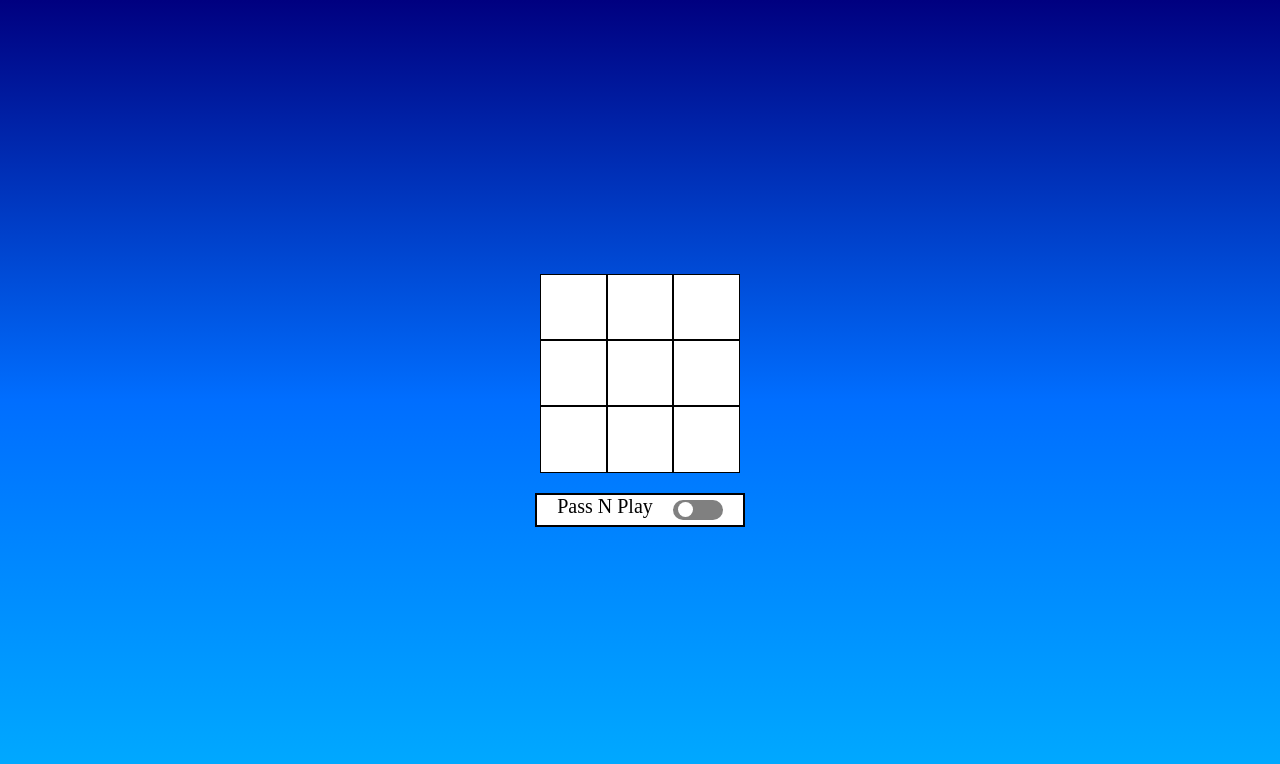
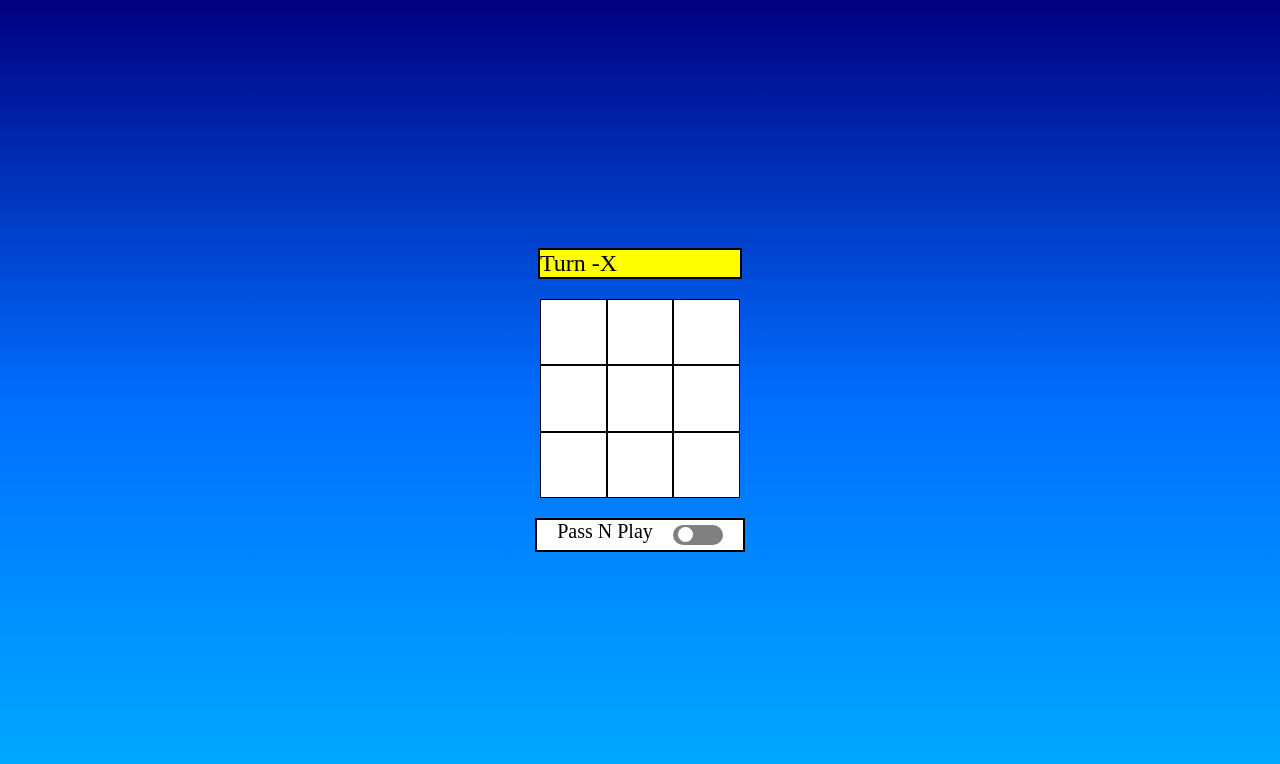
Before and after one commit to Sahitya-Dwivedi/Tic-Tac-Toe, a plain HTML site: page index.html in a window 1280 px wide. Drawn offline with Linux system fonts and the light colour scheme.

Commit message:
whose Turn feature done

```diff
--- a/index.html
+++ b/index.html
@@ -7,6 +7,10 @@
     <title>Tic Tac Toe</title>
   </head>
   <body>
+    <div class="turn">
+      <h2>Turn -</h2>
+      <h2 class="whoTurn"></h2>
+    </div>
     <div class="tic_tac_toe">
       <div class="box box1"></div>
       <div class="box box2"></div>
@@ -21,7 +25,7 @@
     <div class="mode">
       <div class="pass">Pass N Play</div>
       <div class="toggle">
-        <input type="checkbox" name="check" id="check"/>
+        <input type="checkbox" name="check" id="check" />
         <label for="check" class="btn"></label>
       </div>
     </div>
--- a/script.js
+++ b/script.js
@@ -2,7 +2,8 @@ let box = document.querySelectorAll(".box");
 let toggle = true;
 let check = document.querySelector("#check");
 let checked = false;
-
+let whoTurn = document.querySelector(".whoTurn")
+whoTurn.textContent = "X"
 check.addEventListener("change", (e) => {
   e.target.checked ? (checked = true) : (checked = false);
 });
@@ -15,9 +16,11 @@ for (let i = 0; i < box.length; i++) {
       }
       if (toggle) {
         box[i].textContent = "X";
+        whoTurn.textContent = "O"
         toggle = !toggle;
       } else {
         box[i].textContent = "O";
+        whoTurn.textContent = "X"
         toggle = !toggle;
       }
       if (box[i].textContent == "X" || "O") {
--- a/styles.css
+++ b/styles.css
@@ -82,3 +82,16 @@ body {
     padding: 0 20px;
     border: 2px solid black;
 }
+
+h2{
+    font-weight: lighter;
+}
+
+.turn{
+    border: 2px solid black;
+    width: 200px;
+    background-color: yellow;
+    display: flex;
+    justify-content: left;
+    align-items: center;
+}
```
